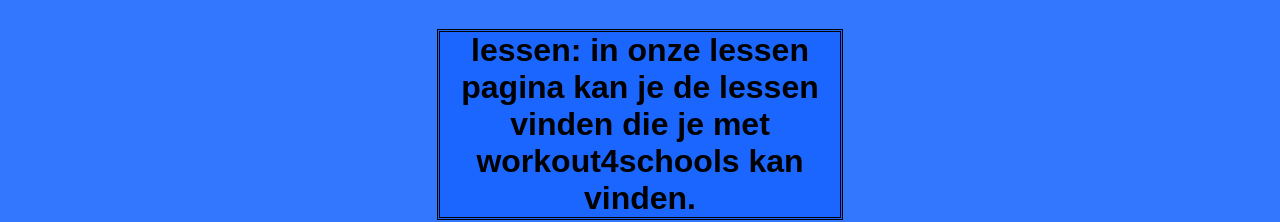
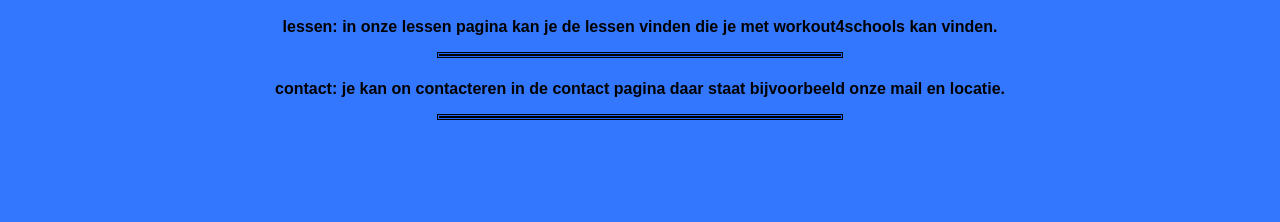
Before and after one commit to Ahmedisbaas/Workout4schools, a plain HTML site: page index.html in a window 1280 px wide. Shown: the part 730-952 px from the top of the page. After the commit the page ends 871 px from the top, so only its background shows below. Drawn offline with Linux system fonts and the light colour scheme.

Commit message:
Lettergrote op index pagina en een border geplaatst

```diff
--- a/index.html
+++ b/index.html
@@ -18,7 +18,7 @@
 <p> Dit is onze website over Workout4schools. Wij doen met onze school een project voor Workout4schools. Work4schools is een app waarmee ze kinderen in beweging proberen te krijgen op een leuke manier.  </p>
  <center><img src="image workout4schools.jpg"height="280px">
 <h1>wat je in onze website kan vinden<h1>
-<p> lessen: in onze lessen pagina kan je de lessen vinden die je met workout4schools kan vinden.</p>
-<p>contact: je kan on contacteren in de contact pagina daar staat bijvoorbeeld onze mail en locatie.</p>
+<h4> lessen: in onze lessen pagina kan je de lessen vinden die je met workout4schools kan vinden.</p>
+<h4>contact: je kan on contacteren in de contact pagina daar staat bijvoorbeeld onze mail en locatie.</p>
   </body>
 </html>
```
